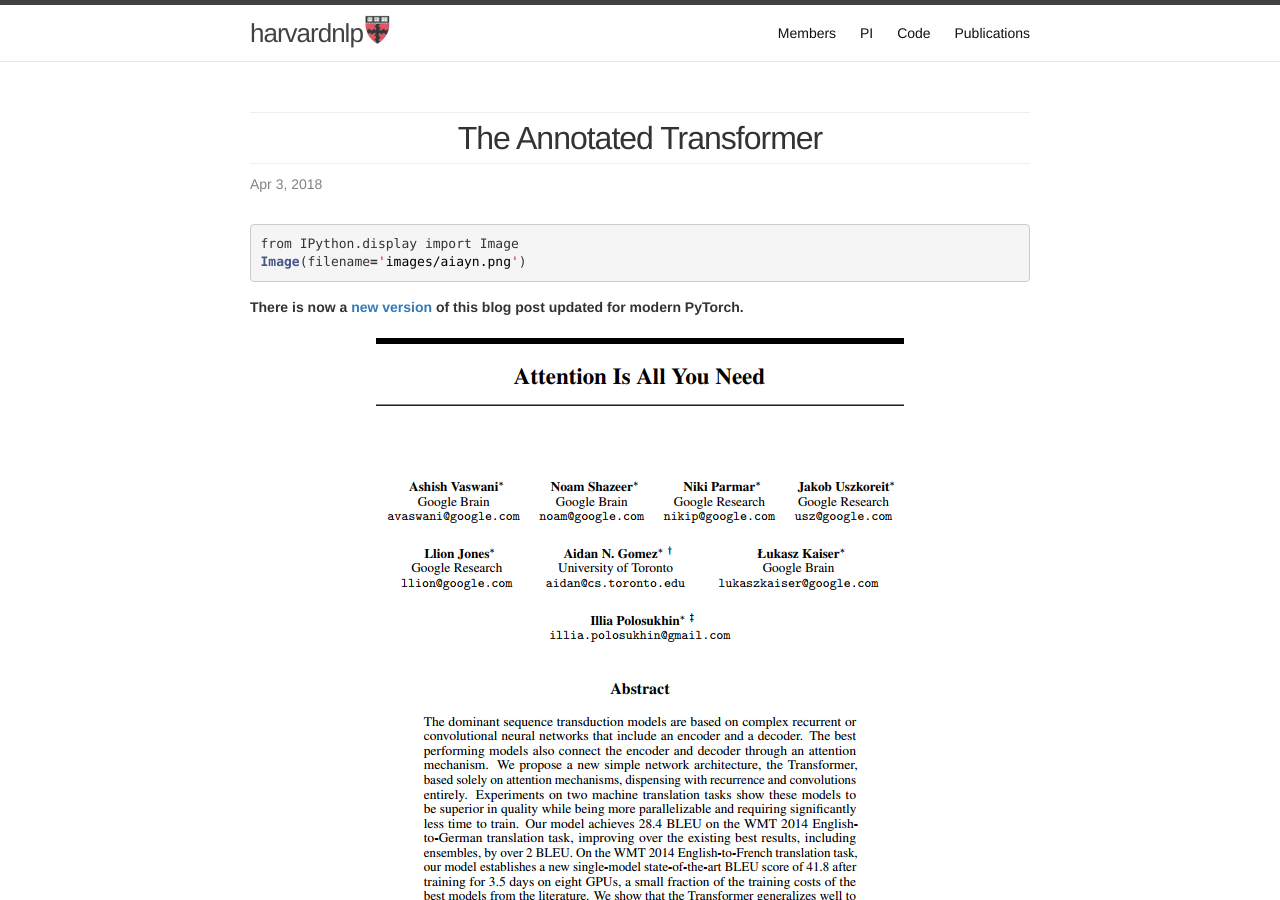
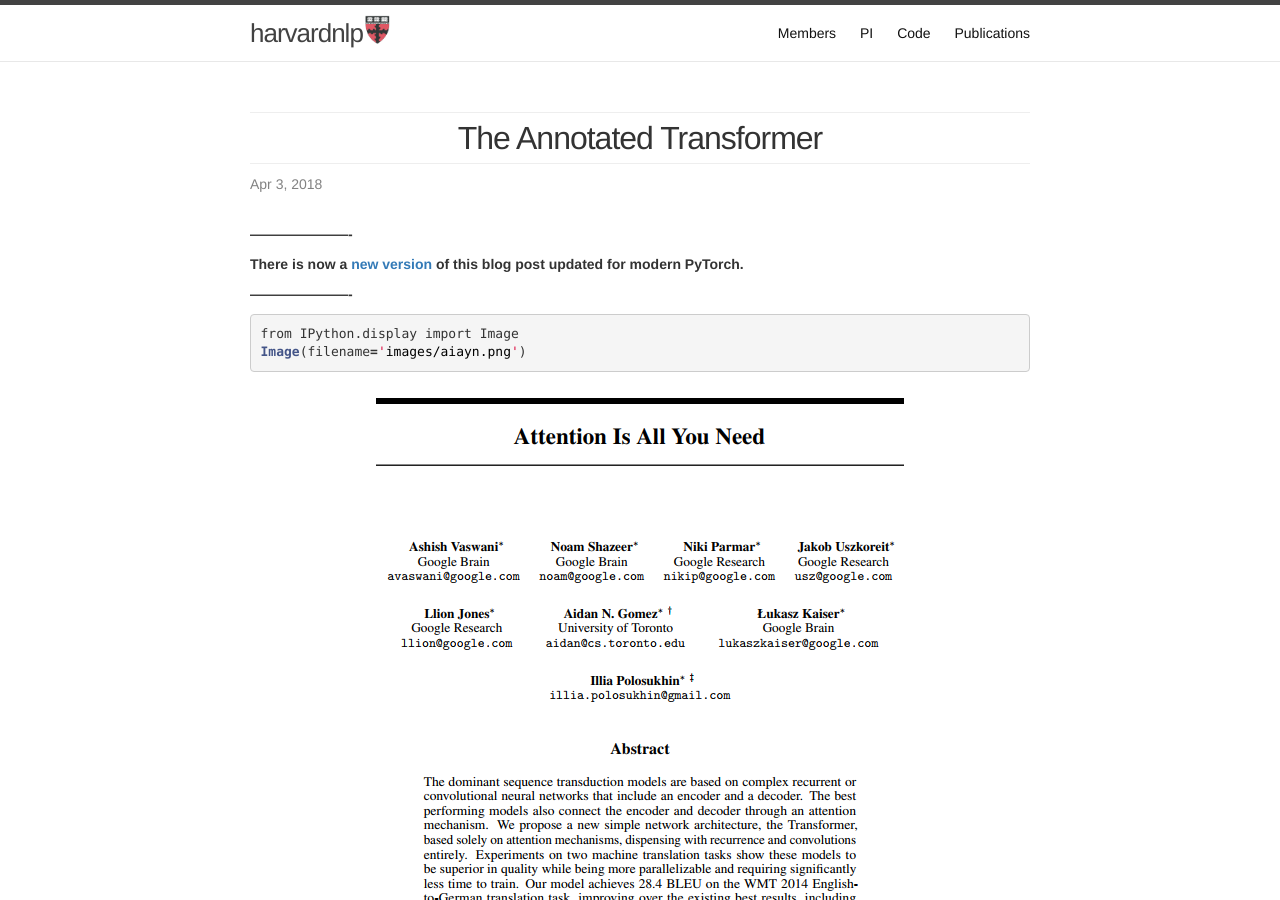
Before and after one commit to harvardnlp/harvardnlp.github.io, a Jekyll site: the page built from _posts/2018-04-03-attention.markdown, in a window 1280 px wide and 900 px high. Built offline with Jekyll 4.4.1, drawn with Linux system fonts in a browser that asks for light colours; formulas are drawn with MathJax 3; comment, search, counter and statistics services are not loaded.

```diff
--- a/_posts/2018-04-03-attention.markdown
+++ b/_posts/2018-04-03-attention.markdown
@@ -7,13 +7,18 @@ tags:
     - notebook
 ---
 
+**----------------------**
+
+
+**There is now a [new version](http://harvardnlp.github.io/annotated-transformer) of this blog post updated for modern PyTorch.**
+
+**----------------------**
+
+
 {% highlight python %}
 from IPython.display import Image
 Image(filename='images/aiayn.png')
 {% endhighlight %}
-
-
-**There is now a [new version](http://harvardnlp.github.io/annotated-transformer) of this blog post updated for modern PyTorch.**
 
 
 
```
